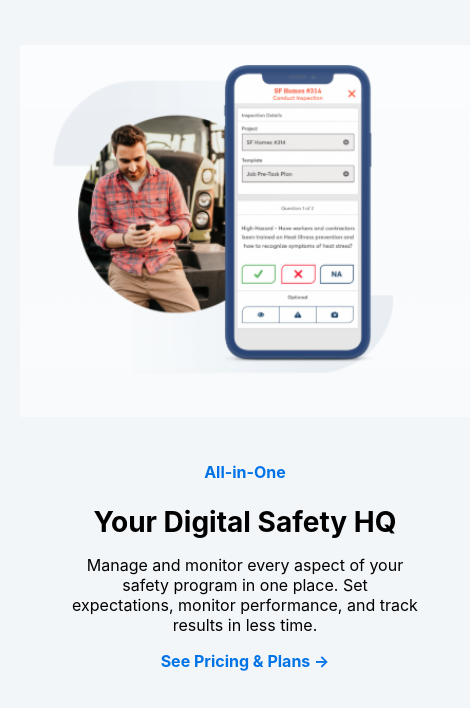
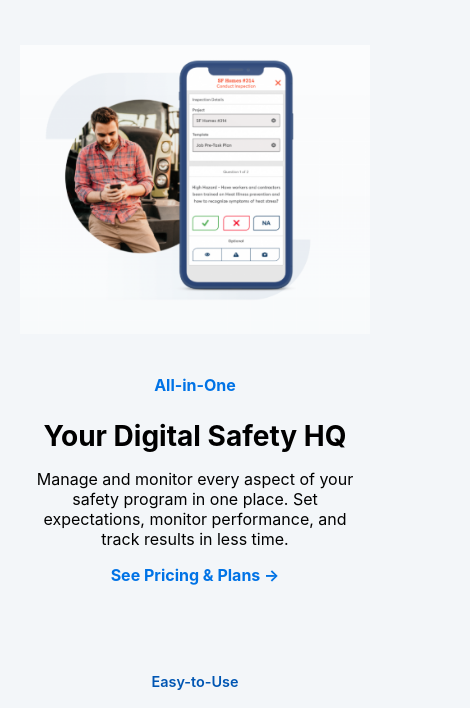
Before and after one commit to MonikaMohapatra123/Safesite, a React (Create React App) app: page / in a window 390 px wide. Shown: the part 3570-4278 px from the top of the page, 470 px wide, since content can reach past the window. Built offline with nearby package versions, Linux system fonts and the light colour scheme.

Commit message:
Your descriptive commit message here

```diff
--- a/src/component/Company SafetyHQSection/Company SafetyHQSection.css
+++ b/src/component/Company SafetyHQSection/Company SafetyHQSection.css
@@ -1,4 +1,4 @@
-.safetyhq-section {
+/* .safetyhq-section {
   padding: 40px 20px;
 
 }
@@ -53,4 +53,77 @@
   .safetyhq-content {
     max-width: 100%;
   }
+} */
+
+
+
+
+/* ✅ Section container with consistent max-width */
+.safetyhq-section {
+  padding: 40px 20px;
+  max-width: 1200px;   /* keep consistent with other components */
+  margin: 0 auto;      /* center the section */
+  box-sizing: border-box;
 }
+
+/* ✅ Flex layout for image and content side by side */
+.safetyhq-container {
+  display: flex;
+  align-items: center;
+  justify-content: center;
+  flex-wrap: wrap;
+}
+
+/* ✅ Responsive image: max width with auto scaling */
+.safetyhq-image img {
+  width: 100%;             /* makes image responsive */
+  max-width: 450px;        /* desktop size */
+  height: auto;
+  margin-right: 40px;
+  display: block;
+}
+
+/* ✅ Content area with safe max width */
+.safetyhq-content {
+  max-width: 500px;
+  box-sizing: border-box;
+}
+
+.safetyhq-content h4 {
+  color: #0073e6;
+  margin-bottom: 8px;
+}
+
+.safetyhq-content h2 {
+  font-size: 28px;
+  margin-bottom: 12px;
+}
+
+.safetyhq-content p {
+  font-size: 16px;
+  margin-bottom: 16px;
+}
+
+.safetyhq-link {
+  color: #0073e6;
+  text-decoration: none;
+  font-weight: bold;
+}
+
+/* ✅ Mobile styles */
+@media (max-width: 768px) {
+  .safetyhq-container {
+    flex-direction: column;
+    text-align: center;
+  }
+
+  .safetyhq-image img {
+    margin: 0 0 20px 0;  /* space below image */
+    max-width: 100%;     /* prevents overflow */
+  }
+
+  .safetyhq-content {
+    max-width: 100%;
+    padding: 0 10px;     /* optional: side padding for content */
+  }
+}
```
